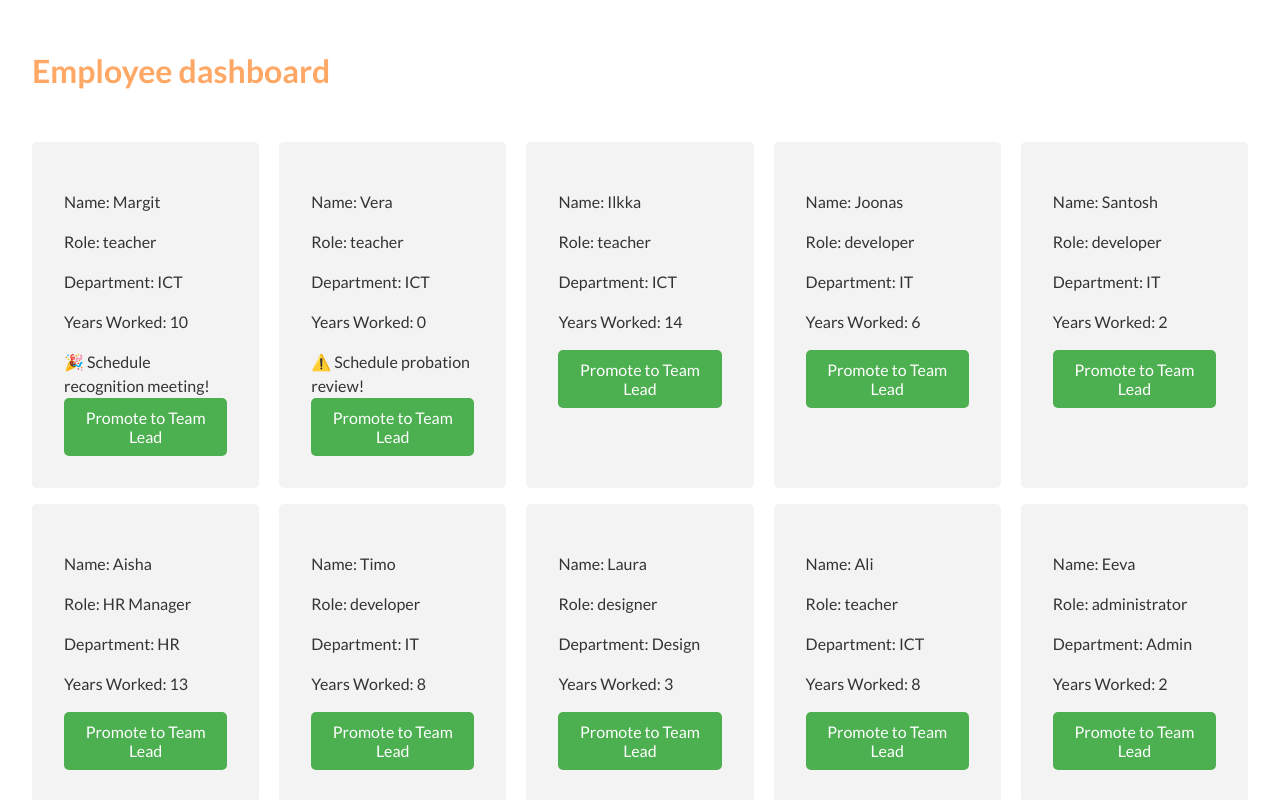
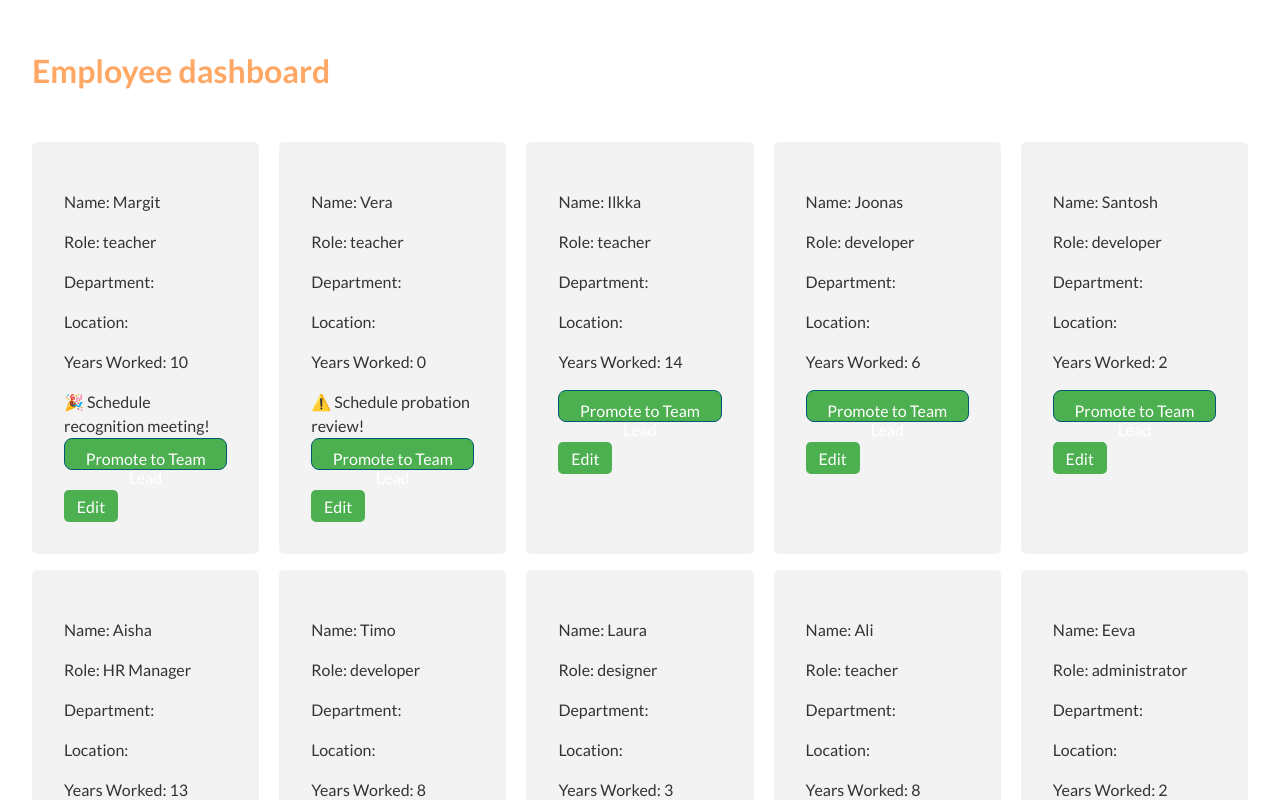
Before and after one commit to imranhasanodhi/HR_APP, a React (Vite) app: page / in a window 1280 px wide. Both pictures are taken after a click on the button "Log In". Shown: the top 800 px of the page. Built offline with nearby package versions, Linux system fonts and the light colour scheme.

Commit message:
add 2nd week 1st step

```diff
--- a/index.html
+++ b/index.html
@@ -2,8 +2,9 @@
 <html lang="en">
   <head>
     <meta charset="UTF-8" />
-    <link rel="icon" type="image/svg+xml" href="/vite.svg" />
+    <!-- <link rel="icon" type="image/svg+xml" href="/vite.svg" /> -->
     <meta name="viewport" content="width=device-width, initial-scale=1.0" />
+    <link rel="icon" type="icon" href="/favicon.ico" />
     <title>HR app</title>
   </head>
   <body>
--- a/src/App.jsx
+++ b/src/App.jsx
@@ -2,6 +2,7 @@ import { useState } from "react";
 import EmployeeList from "./components/EmployeeList/EmployeeList.jsx";
 import Footer from "./components/Footer/Footer.jsx";
 import Header from "./components/Header/Header.jsx";
+import Button from "./components/Button/Button.jsx"; // Import the Button component
 
 function App() {
   const [loggedIn, setLoggedIn] = useState(false); // Default login state is false
@@ -19,13 +20,13 @@ function App() {
             // Show login button and message if not logged in
             <div>
               <p>Please log in to see the employee list.</p>
-              <button onClick={handleLogin}>Log In</button>
+              <Button onClick={handleLogin} text="Log In" role="primary" /> {/* Use Button component */}
             </div>
           ) : (
             // Display employee list once logged in
             <div>
-            <EmployeeList />
-            <button onClick={handleLogin}>Log Out</button>
+              <EmployeeList />
+              <Button onClick={handleLogin} text="Log Out" role="secondary" /> {/* Use Button component */}
             </div>
           )}
         </main>
--- /dev/null
+++ b/src/components/Button/Button.css
@@ -0,0 +1,43 @@
+
+.btn {
+    transition: all 0.25s;
+    box-shadow: none;
+    font-weight: 500;
+    font-family: inherit;
+    background-color: transparent;
+    cursor: pointer;
+    color: #005872;
+    padding: 0.3rem 1rem;
+    height: 2rem;
+  }
+
+  .btn.btn.primary:hover {
+    border-color: #0095c3;
+    background-color: #0095c3;
+    color: #f9f9f9;
+  }
+
+  .btn:focus,
+  .btn:focus-visible {
+    outline: 4px auto #0095c3 none;
+  }
+
+  .btn.primary {
+    border-radius: 8px;
+    border: 1px solid #005872;
+  }
+
+  .btn.secondary {
+    border: none;
+    padding: 0.3rem 0.8rem;
+  }
+
+  .btn.secondary:hover {
+  text-decoration: underline;
+  }
+
+  @media (prefers-color-scheme: light) {
+    button {
+      background-color: #f9f9f9;
+    }
+  }
--- /dev/null
+++ b/src/components/Button/Button.jsx
@@ -0,0 +1,11 @@
+import "./Button.css";
+
+const Button = ({ onClick, text, type = "button", role = "primary" }) => {
+  return (
+    <button onClick={onClick} type={type} className={`btn ${role}`}>
+      {text}
+    </button>
+  );
+};
+
+export default Button;
--- a/src/components/EmployeeCard/EmployeeCard.jsx
+++ b/src/components/EmployeeCard/EmployeeCard.jsx
@@ -1,80 +1,94 @@
 import { useState } from "react";
+import Button from "../Button/Button";
+import { createReminder, getDepartmentClass } from "../../utilis/styleUtils"; // Utility functions
+import { calculateYearsWorked } from "../../utilis/yearCalc"; // Utility function
 import './EmployeeCard.css';
 
-const EmployeeCard = (props) => {
-    const [role, setRole] = useState(props.initRole);
+const EmployeeCard = ({ name, initRole, initDepartment, location, startDate }) => {
+  const [role, setRole] = useState(initRole);
+  const [department, setDepartment] = useState(initDepartment);
+  const [locationState, setLocation] = useState(location); // State for location
+  const [isEditing, setIsEditing] = useState(false); // New state to track edit mode
 
-    // Calculate the years worked
-    const currentDate = new Date();
-    const startDate = new Date(props.startDate);
-
-    // Calculate full years worked
-    let yearsWorked = currentDate.getFullYear() - startDate.getFullYear();
-    const monthDiff = currentDate.getMonth() - startDate.getMonth();
-    if (monthDiff < 0 || (monthDiff === 0 && currentDate.getDate() < startDate.getDate())) {
-        yearsWorked--; // Subtract a year if the current date hasn't reached the start date yet this year
-    }
+  const yearsWorked = calculateYearsWorked(startDate);
 
   const clickHandler = () => {
     if (role === "Team Lead") {
-            setRole(props.initRole); // Demote to original role
+      setRole(initRole); // Demote to original role
     } else {
       setRole("Team Lead"); // Promote to Team Lead
     }
   };
 
-    let buttonText;
-    let starIcon = null;
+  const toggleEdit = () => {
+    setIsEditing((prev) => !prev); // Toggle edit mode
+  };
 
-    // Use if-else for button text and star icon rendering
-    if (role === "Team Lead") {
-        buttonText = "Demote from Team Lead";
-        starIcon = <span>⭐</span>; // Show star when promoted
-    } else {
-        buttonText = "Promote to Team Lead";
-        starIcon = null; // No star if not promoted
-    }
+  const handleSave = () => {
+    setIsEditing(false); // Save changes and exit edit mode
+  };
 
-    // Reminders based on years worked
-    let anniversaryReminder = null;
-    let probationReminder = null;
+  // Anniversary and probation reminders
+  const anniversaryReminder = yearsWorked >= 5 && yearsWorked % 5 === 0
+    ? createReminder("🎉", "Schedule recognition meeting!")
+    : null;
 
-    // Anniversary reminder for multiples of 5 years (5, 10, 15, etc.)
-    if (yearsWorked >= 5 && yearsWorked % 5 === 0) {
-        anniversaryReminder = (
-            <div className="reminder">
-                <span>🎉</span> Schedule recognition meeting!
-            </div>
-        );
-    }
+  const probationReminder = yearsWorked < 0.5
+    ? createReminder("⚠️", "Schedule probation review!")
+    : null;
 
-    // Probation reminder for less than 6 months (less than 0.5 years)
-    if (yearsWorked < 0.5) {
-        probationReminder = (
-            <div className="reminder">
-                <span>⚠️</span> Schedule probation review!
-            </div>
-        );
-    }
+  const departmentClass = getDepartmentClass(department);
 
   return (
-        <div className="card">
-            <p>Name: {props.name}</p>
+    <div className={`card ${departmentClass} ${isEditing ? 'editing' : ''}`}>
+      <p>Name: {name}</p>
+
+      {/* Render input field for role if in edit mode */}
+      {isEditing ? (
+        <input
+          type="text"
+          value={role}
+          onChange={(e) => setRole(e.target.value)}
+        />
+      ) : (
         <p>Role: {role}</p>
-            <p>Department: {props.department}</p>
-            <p>Years Worked: {yearsWorked}</p> {/* Display years worked */}
+      )}
 
-            {/* Display the anniversary reminder */}
+      {/* Render input field for department if in edit mode */}
+      {isEditing ? (
+        <input
+          type="text"
+          value={department}
+          onChange={(e) => setDepartment(e.target.value)}
+        />
+      ) : (
+        <p>Department: {department}</p>
+      )}
+
+      {/* Render input field for location if in edit mode */}
+      {isEditing ? (
+        <input
+          type="text"
+          value={locationState}
+          onChange={(e) => setLocation(e.target.value)}
+        />
+      ) : (
+        <p>Location: {locationState}</p>
+      )}
+
+      <p>Years Worked: {yearsWorked}</p>
+
       {anniversaryReminder}
-
-            {/* Display the probation reminder */}
       {probationReminder}
 
-            {/* Render the star icon conditionally */}
-            {starIcon}
+      <Button onClick={clickHandler} text={role === "Team Lead" ? "Demote from Team Lead" : "Promote to Team Lead"} role="primary" />
 
-            {/* Button with conditional text */}
-            <button onClick={clickHandler}>{buttonText}</button>
+      {/* Toggle between Edit and Save button */}
+      <Button
+        onClick={isEditing ? handleSave : toggleEdit}
+        text={isEditing ? "Save" : "Edit"}
+        role="secondary"
+      />
     </div>
   );
 };
--- /dev/null
+++ b/src/utilis/styleUtils.jsx
@@ -0,0 +1,22 @@
+// styleUtils.jsx
+
+// Function to generate reminder styles based on content
+export const createReminder = (emoji, message) => {
+  return (
+    <div className="reminder">
+      <span>{emoji}</span> {message}
+    </div>
+  );
+};
+
+// Function to get department-specific class name
+export const getDepartmentClass = (dept) => {
+  switch (dept) {
+      case "Web Development":
+          return "web"; // returns "web" for Web Development department
+      case "Game Development":
+          return "game"; // returns "game" for Game Development department
+      default:
+          return "default"; // default class for other departments
+  }
+};
--- /dev/null
+++ b/src/utilis/yearCalc.js
@@ -0,0 +1,14 @@
+// Utility function to calculate years worked
+export const calculateYearsWorked = (startDate) => {
+    const currentDate = new Date();
+    const startDateObj = new Date(startDate);
+
+    let yearsWorked = currentDate.getFullYear() - startDateObj.getFullYear();
+    const monthDiff = currentDate.getMonth() - startDateObj.getMonth();
+
+    if (monthDiff < 0 || (monthDiff === 0 && currentDate.getDate() < startDateObj.getDate())) {
+      yearsWorked--; // Subtract a year if the current date hasn't reached the start date yet this year
+    }
+
+    return yearsWorked;
+  };
```
Also changed, not shown: 2 other files (tests, documents, lock files or other folders). Lines whose indentation alone changed are shown as unchanged.
